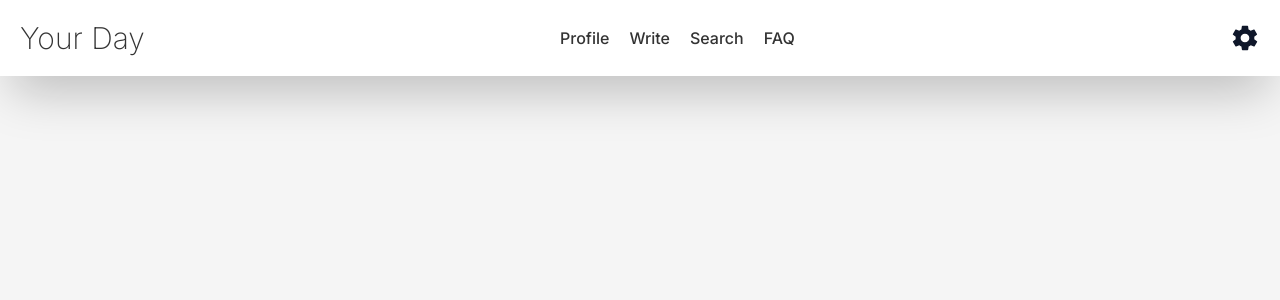
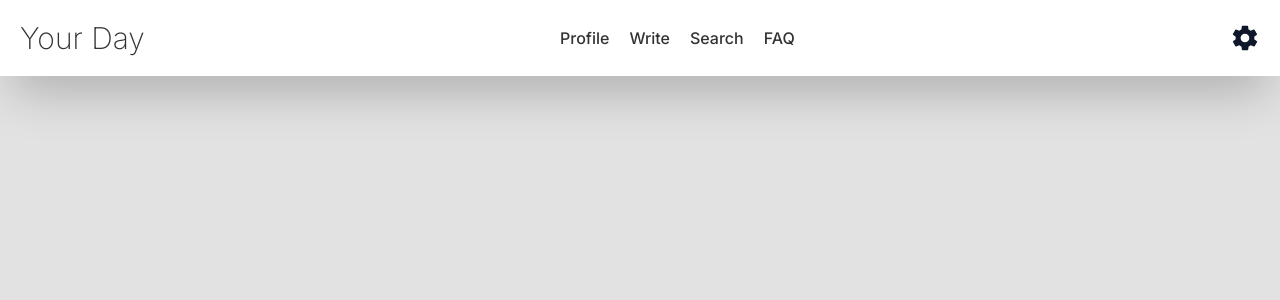
Before and after one commit to rianbittencourt/Your-Day-Front, a Next.js app: page / in a window 1280 px wide. Shown: the top 300 px of the page. Built offline with nearby package versions, Linux system fonts and the light colour scheme.

Commit message:
style: new css variable

```diff
--- a/src/index.css
+++ b/src/index.css
@@ -9,7 +9,7 @@
 }
 
 .light {
-  --color-bg-primary: #f5f5f5;
+  --color-bg-primary: #e2e2e2;
   --color-bg-secondary: #fff;
   --color-text-primary: #333;
 }
@@ -46,6 +46,9 @@
     --ring: 215 20.2% 65.1%;
 
     --radius: 0.5rem;
+
+    --alternative-color:
+  ;
   }
 
   .dark {
--- a/tailwind.config.js
+++ b/tailwind.config.js
@@ -33,6 +33,9 @@ module.exports = {
         primary: {
           DEFAULT: "hsl(var(--primary))",
           foreground: "hsl(var(--primary-foreground))",
+        },
+        bgColor: {
+          DEFAULT: "var(--color-bg-primary)",
         },
         secondary: {
           DEFAULT: "var(--color-bg-secondary)",
```
